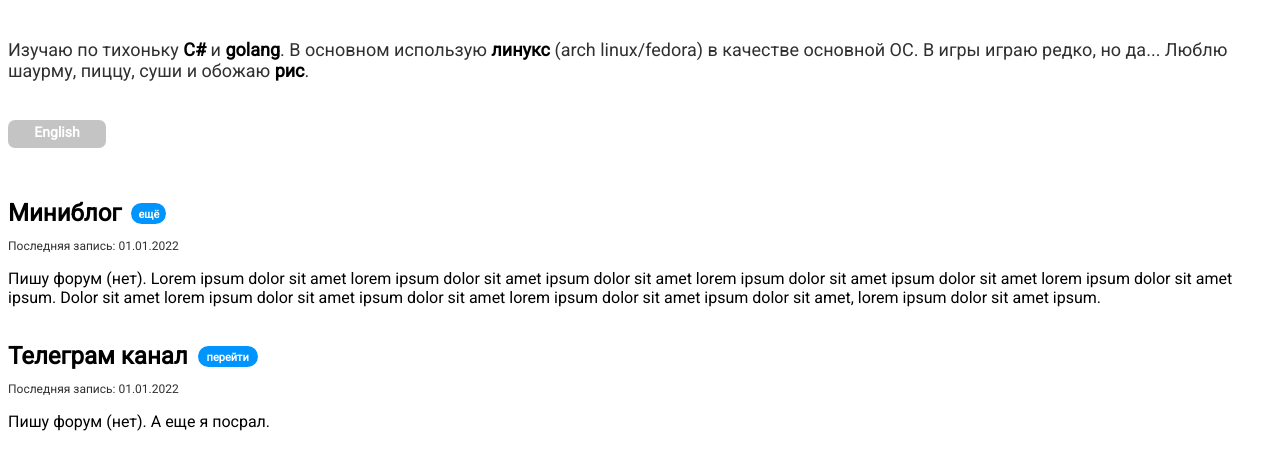
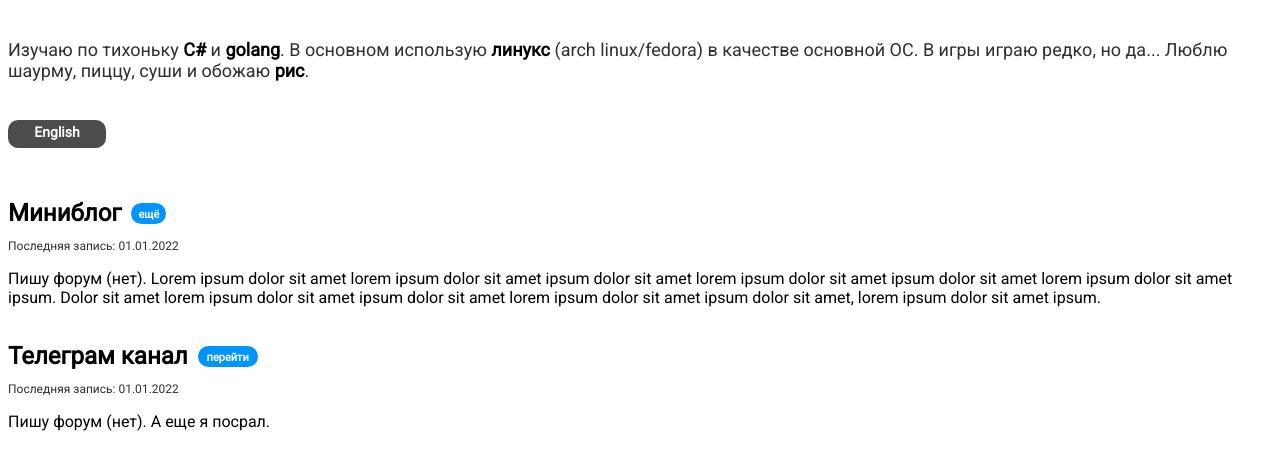
Before and after one commit to SsNiPeR1/site, a plain HTML site: page index.html in a window 1280 px wide. In both pictures the pointer is over the element 57 px from the left and 242 px from the top of the page. Shown: the part 108-578 px from the top of the page. Drawn offline with Linux system fonts and the light colour scheme.

Commit message:
added highlighting for gray button

```diff
--- a/index.html
+++ b/index.html
@@ -18,9 +18,11 @@
 
                 <br>
 
-                <div class="gray-button">
-                    <div class="text-gray-button">English</div>
-                </div>
+                <a href="#">
+                    <div class="gray-button">
+                        <div class="text-gray-button">English</div>
+                    </div>
+                </a>
 
                 <br>
             </div>
--- a/styles.css
+++ b/styles.css
@@ -103,6 +103,11 @@ main {
     border-radius: 7px;
 }
 
+.gray-button:hover {
+    border-radius: 10px;
+    background: #4C4C4C;
+}
+
 .text-gray-button {
     font-weight: bold;
     font-size: 14px;
```
